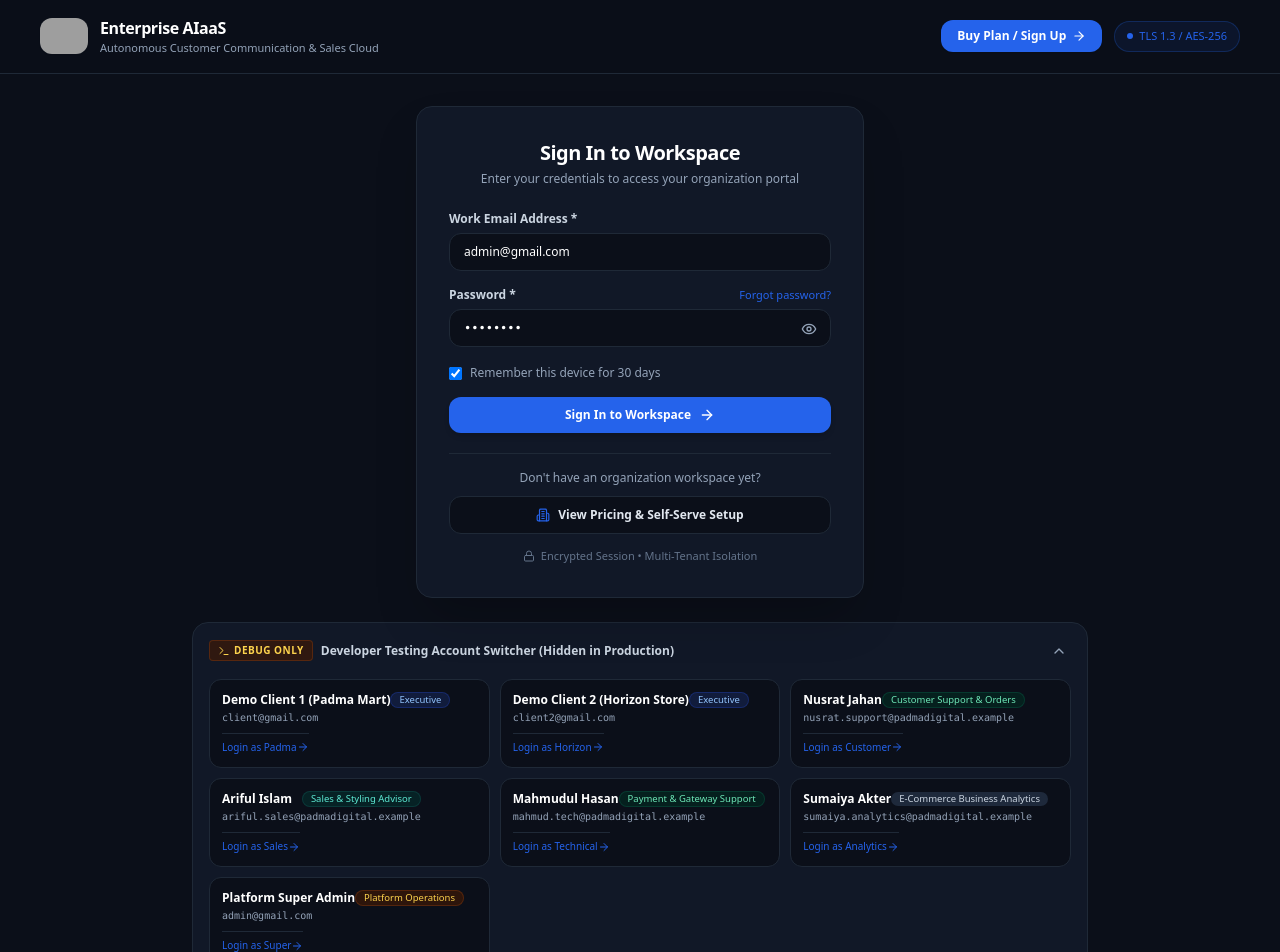
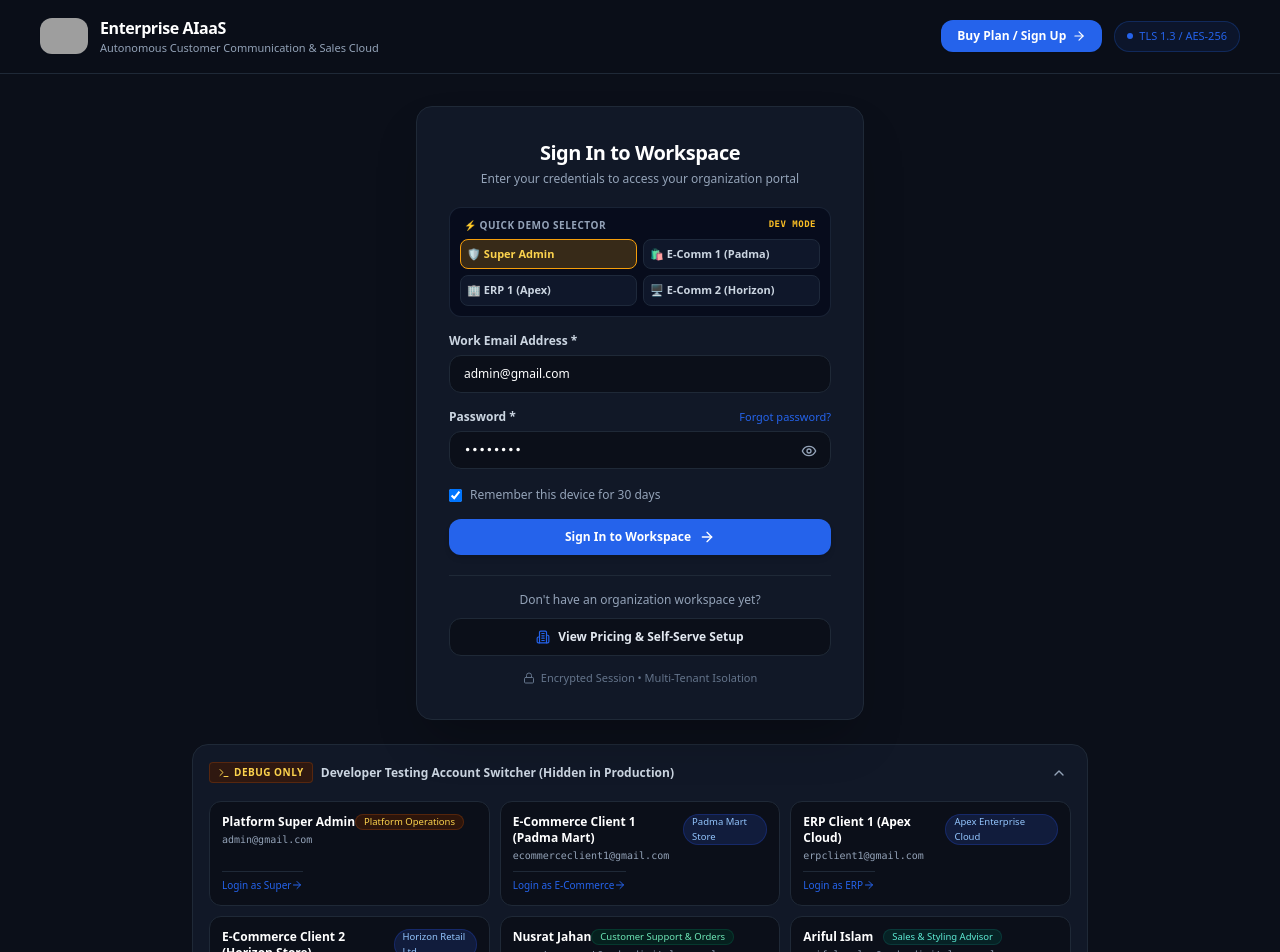
Before and after one commit to NIBIZ-SOFT/aichatbot_frontend, a Next.js app: page /login in a window 1280 px wide. Shown: the top 952 px of the page. Built offline with nearby package versions, Linux system fonts and the light colour scheme; no server answers; grey boxes are pictures that could not be loaded.

Commit message:
feat: add quick demo pills and configure exact 4 accounts (admin, ecommerceclient1, erpclient1, ecommerceclient2) with active store indicator

```diff
--- a/src/components/auth/LoginScreen.tsx
+++ b/src/components/auth/LoginScreen.tsx
@@ -136,10 +136,58 @@ export default function LoginScreen() {
         >
 
           {/* Form Title & Subtitle */}
-          <div className="text-center mb-6 space-y-1">
+          <div className="text-center mb-5 space-y-1">
             <h2 className="text-xl font-bold text-white tracking-tight">Sign In to Workspace</h2>
             <p className="text-xs text-slate-400">Enter your credentials to access your organization portal</p>
           </div>
+
+          {/* Quick Demo Fill Pills for Rapid Testing */}
+          {isDevMode && (
+            <div className="mb-4 p-2.5 rounded-xl bg-slate-950/60 border border-slate-800/80">
+              <div className="text-[10px] font-bold text-slate-400 mb-1.5 px-1 uppercase tracking-wider flex items-center justify-between">
+                <span>⚡ Quick Demo Selector</span>
+                <span className="text-[9px] text-amber-400 font-mono">Dev Mode</span>
+              </div>
+              <div className="grid grid-cols-2 gap-1.5 text-[11px]">
+                <button
+                  type="button"
+                  onClick={() => { setEmail("admin@gmail.com"); setPassword("12345678"); }}
+                  className={`p-1.5 rounded-lg border text-left font-medium transition-all flex items-center justify-between cursor-pointer ${
+                    email === "admin@gmail.com" ? "bg-amber-500/20 border-amber-500 text-amber-300 shadow-xs" : "bg-slate-900 border-slate-800 text-slate-300 hover:border-slate-700"
+                  }`}
+                >
+                  <span className="truncate font-semibold">🛡️ Super Admin</span>
+                </button>
+                <button
+                  type="button"
+                  onClick={() => { setEmail("ecommerceclient1@gmail.com"); setPassword("12345678"); }}
+                  className={`p-1.5 rounded-lg border text-left font-medium transition-all flex items-center justify-between cursor-pointer ${
+                    email === "ecommerceclient1@gmail.com" ? "bg-indigo-500/20 border-indigo-500 text-indigo-300 shadow-xs" : "bg-slate-900 border-slate-800 text-slate-300 hover:border-slate-700"
+                  }`}
+                >
+                  <span className="truncate font-semibold">🛍️ E-Comm 1 (Padma)</span>
+                </button>
+                <button
+                  type="button"
+                  onClick={() => { setEmail("erpclient1@gmail.com"); setPassword("12345678"); }}
+                  className={`p-1.5 rounded-lg border text-left font-medium transition-all flex items-center justify-between cursor-pointer ${
+                    email === "erpclient1@gmail.com" ? "bg-blue-500/20 border-blue-500 text-blue-300 shadow-xs" : "bg-slate-900 border-slate-800 text-slate-300 hover:border-slate-700"
+                  }`}
+                >
+                  <span className="truncate font-semibold">🏢 ERP 1 (Apex)</span>
+                </button>
+                <button
+                  type="button"
+                  onClick={() => { setEmail("ecommerceclient2@gmail.com"); setPassword("12345678"); }}
+                  className={`p-1.5 rounded-lg border text-left font-medium transition-all flex items-center justify-between cursor-pointer ${
+                    email === "ecommerceclient2@gmail.com" ? "bg-emerald-500/20 border-emerald-500 text-emerald-300 shadow-xs" : "bg-slate-900 border-slate-800 text-slate-300 hover:border-slate-700"
+                  }`}
+                >
+                  <span className="truncate font-semibold">🖥️ E-Comm 2 (Horizon)</span>
+                </button>
+              </div>
+            </div>
+          )}
 
           {/* Error Alert Box if any */}
           {errorMessage && (
--- a/src/components/common/Header.tsx
+++ b/src/components/common/Header.tsx
@@ -150,6 +150,30 @@ export default function Header({ onOpenNotifications, activeNav, onToggleMobileN
             placeholder="Search conversations, orders..."
             className="w-full pl-9 pr-3 sm:pr-4 py-1.5 text-xs bg-[#F4F7F5] hover:bg-[#EBF2EE] border border-[#CBD7D0] rounded-xl outline-hidden focus:bg-white focus:border-[#00C978] focus:ring-1 focus:ring-[#00C978] transition-all text-[#0F1713] placeholder:text-[#759B87] truncate"
           />
+        </div>
+      </div>
+
+      {/* Center/Right: Prominent Active Organization / Client Store Indicator */}
+      <div className="hidden md:flex items-center gap-2 px-3 py-1.5 rounded-xl border border-slate-200 bg-slate-50/80 shadow-2xs">
+        <div
+          className="h-2 w-2 rounded-full animate-pulse shrink-0"
+          style={{ backgroundColor: currentTheme.primary_color || "#00C978" }}
+        />
+        <div className="flex items-center gap-1.5 text-xs font-semibold text-slate-800">
+          <span className="truncate max-w-[200px]">
+            {user?.role === "super_admin"
+              ? "Platform Master Control"
+              : user?.full_name?.includes("Padma") || user?.email === "ecommerceclient1@gmail.com"
+              ? "🛍️ Padma Mart Store"
+              : user?.full_name?.includes("Apex") || user?.email === "erpclient1@gmail.com"
+              ? "🏢 Apex ERP Cloud"
+              : user?.full_name?.includes("Horizon") || user?.email === "ecommerceclient2@gmail.com"
+              ? "🖥️ Horizon Office Tech"
+              : currentTheme.platform_name || "Active Storefront"}
+          </span>
+          <span className="text-[10px] px-1.5 py-0.5 rounded font-mono font-bold bg-white text-slate-600 border border-slate-200">
+            {user?.role === "super_admin" ? "MASTER" : user?.email === "erpclient1@gmail.com" ? "ERP SaaS" : "E-COMMERCE"}
+          </span>
         </div>
       </div>
 
--- a/src/context/AuthContext.tsx
+++ b/src/context/AuthContext.tsx
@@ -15,20 +15,36 @@ export interface DemoAccount {
 
 export const DEMO_ACCOUNTS: DemoAccount[] = [
   {
-    email: "client@gmail.com",
-    name: "Demo Client 1 (Padma Mart)",
-    role: "tenant_owner",
-    roleLabel: "Padma Mart Owner",
-    department: "Executive",
-    description: "Padma Mart 15-product fashion & gadgets catalog, orders & AI"
+    email: "admin@gmail.com",
+    name: "Platform Super Admin",
+    role: "super_admin",
+    roleLabel: "Super Admin",
+    department: "Platform Operations",
+    description: "Master control over all multi-tenant stores, token metering & global MRR"
   },
   {
-    email: "client2@gmail.com",
-    name: "Demo Client 2 (Horizon Store)",
+    email: "ecommerceclient1@gmail.com",
+    name: "E-Commerce Client 1 (Padma Mart)",
+    role: "tenant_owner",
+    roleLabel: "E-Commerce Owner",
+    department: "Padma Mart Store",
+    description: "15 diverse fashion, electronics, footwear & home products with bKash COD"
+  },
+  {
+    email: "erpclient1@gmail.com",
+    name: "ERP Client 1 (Apex Cloud)",
+    role: "tenant_owner",
+    roleLabel: "ERP Organization Owner",
+    department: "Apex Enterprise Cloud",
+    description: "Pure B2B & ERP management with workflow knowledge base and team controls"
+  },
+  {
+    email: "ecommerceclient2@gmail.com",
+    name: "E-Commerce Client 2 (Horizon Store)",
     role: "tenant_owner",
     roleLabel: "Horizon Store Owner",
-    department: "Executive",
-    description: "Horizon Retail office & tech catalog (for multi-tenant testing)"
+    department: "Horizon Retail Ltd.",
+    description: "Independent 4-product office tech & ergonomics store for isolation testing"
   },
   {
     email: "nusrat.support@padmadigital.example",
@@ -61,14 +77,6 @@ export const DEMO_ACCOUNTS: DemoAccount[] = [
     roleLabel: "Analytics Viewer",
     department: "E-Commerce Business Analytics",
     description: "Read-only analytics for sales conversion & token meter"
-  },
-  {
-    email: "admin@gmail.com",
-    name: "Platform Super Admin",
-    role: "super_admin",
-    roleLabel: "Super Admin",
-    department: "Platform Operations",
-    description: "Global e-commerce tenant management & platform MRR"
   }
 ];
 
```
